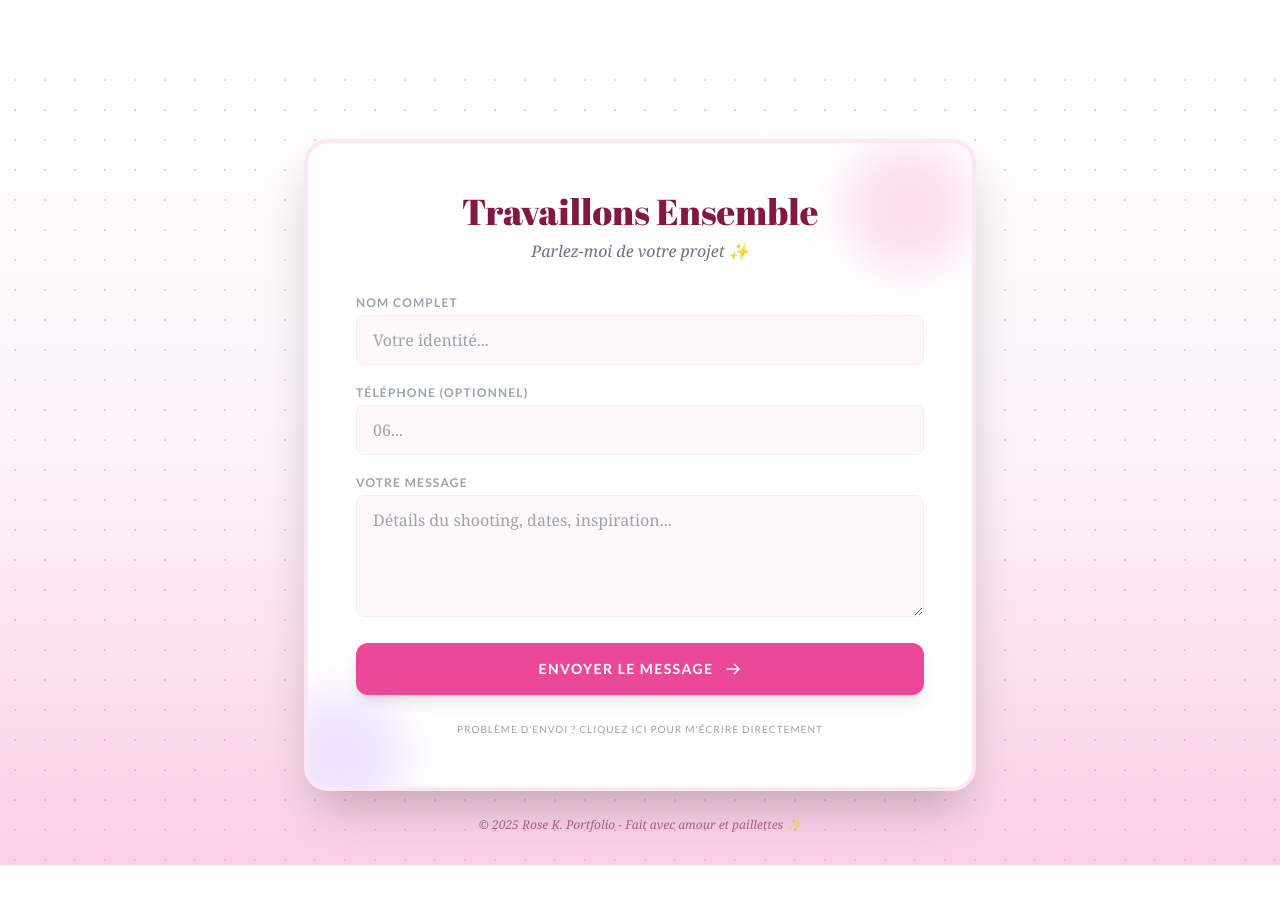
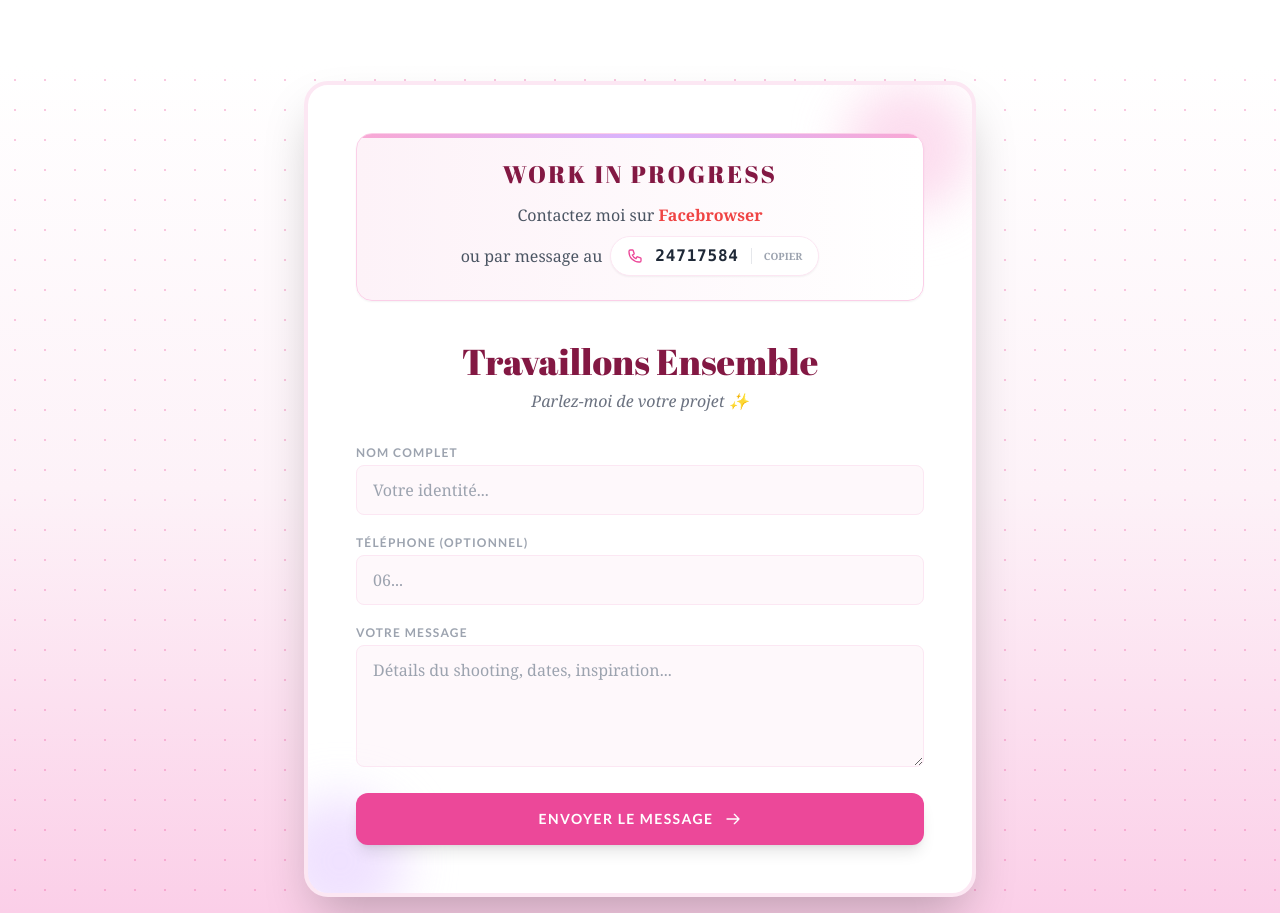
Before and after one commit to Nympheooo/Rose-Portfolio, a React (Vite) app: page / in a window 1280 px wide. Shown: the part 3460-4373 px from the top of the page. Before the commit the page ends 4325 px from the top, so only its background shows below. Built offline with nearby package versions, Linux system fonts and the light colour scheme; a web font is replaced by a local one.

Commit message:
feat: Add phone number copy functionality
Introduces a new "Work in Progress" banner and enables users to copy the provided phone number via a clipboard action. This enhances user experience by offering quick access to contact information.

```diff
--- a/components/ContactAI.tsx
+++ b/components/ContactAI.tsx
@@ -5,6 +5,7 @@ export const ContactAI: React.FC = () => {
   const [phone, setPhone] = useState('');
   const [message, setMessage] = useState('');
   const [submitted, setSubmitted] = useState(false);
+  const [copied, setCopied] = useState(false);
 
   // ---------------------------------------------------------
   // CONFIGURATION
@@ -25,6 +26,13 @@ export const ContactAI: React.FC = () => {
     setMessage('');
   };
 
+  const handleCopy = () => {
+      navigator.clipboard.writeText('24717584').then(() => {
+          setCopied(true);
+          setTimeout(() => setCopied(false), 2000);
+      });
+  };
+
   return (
     <div className="w-full max-w-2xl mx-auto bg-white p-8 md:p-12 shadow-2xl rounded-3xl border-4 border-pink-100 relative overflow-hidden">
         {/* Background Decorative Elements */}
@@ -32,6 +40,42 @@ export const ContactAI: React.FC = () => {
         <div className="absolute -bottom-8 -left-8 w-32 h-32 bg-purple-200 rounded-full mix-blend-multiply filter blur-xl opacity-70 animate-blob animation-delay-2000"></div>
 
       <div className="relative z-10">
+
+        {/* BANDEAU WORK IN PROGRESS */}
+        <div className="bg-gradient-to-r from-pink-50 to-white border border-pink-200 rounded-2xl p-6 mb-10 shadow-sm text-center relative overflow-hidden">
+            <div className="absolute top-0 left-0 w-full h-1 bg-gradient-to-r from-pink-300 via-purple-300 to-pink-300"></div>
+
+            <h3 className="font-display text-2xl text-pink-900 mb-3 uppercase tracking-widest">Work in Progress</h3>
+
+            <div className="text-gray-600 font-serif leading-relaxed space-y-2">
+                <p>
+                    Contactez moi sur <a href="https://facebrowser.gta.world/notanangel" target="_blank" rel="noreferrer" className="text-red-500 font-bold hover:text-red-600 hover:underline decoration-red-300 underline-offset-2 transition-all">Facebrowser</a>
+                </p>
+                <div className="flex flex-col md:flex-row items-center justify-center gap-2">
+                    <span>ou par message au</span>
+                    <div className="inline-flex items-center gap-3 bg-white px-4 py-1.5 rounded-full border border-pink-100 shadow-sm group hover:border-pink-300 transition-colors">
+                        <svg className="w-4 h-4 text-pink-500" fill="none" stroke="currentColor" viewBox="0 0 24 24"><path strokeLinecap="round" strokeLinejoin="round" strokeWidth="2" d="M3 5a2 2 0 012-2h3.28a1 1 0 01.948.684l1.498 4.493a1 1 0 01-.502 1.21l-2.257 1.13a11.042 11.042 0 005.516 5.516l1.13-2.257a1 1 0 011.21-.502l4.493 1.498a1 1 0 01.684.949V19a2 2 0 01-2 2h-1C9.716 21 3 14.284 3 6V5z"></path></svg>
+                        <span className="font-mono font-bold text-gray-800 tracking-wider">24717584</span>
+                        <div className="w-px h-4 bg-gray-200"></div>
+                        <button
+                            onClick={handleCopy}
+                            className="text-[10px] uppercase font-bold text-gray-400 hover:text-pink-600 transition-colors focus:outline-none"
+                            title="Copier le numéro"
+                        >
+                            {copied ? (
+                                <span className="text-green-500 flex items-center animate-in fade-in slide-in-from-left-1">
+                                    Copié
+                                    <svg className="w-3 h-3 ml-1" fill="none" stroke="currentColor" viewBox="0 0 24 24"><path strokeLinecap="round" strokeLinejoin="round" strokeWidth="2" d="M5 13l4 4L19 7"></path></svg>
+                                </span>
+                            ) : (
+                                "Copier"
+                            )}
+                        </button>
+                    </div>
+                </div>
+            </div>
+        </div>
+
         <h2 className="text-4xl font-display text-center text-pink-900 mb-2">Travaillons Ensemble</h2>
         <p className="text-center text-gray-500 font-serif italic mb-8">Parlez-moi de votre projet ✨</p>
 
@@ -110,13 +154,6 @@ export const ContactAI: React.FC = () => {
                 <span>Envoyer le message</span>
                 <svg className="w-4 h-4" fill="none" stroke="currentColor" viewBox="0 0 24 24"><path strokeLinecap="round" strokeLinejoin="round" strokeWidth="2" d="M14 5l7 7m0 0l-7 7m7-7H3"></path></svg>
             </button>
-
-            {/* Lien de secours */}
-            <div className="text-center mt-4">
-                <a href={`mailto:${DESTINATION_EMAIL}`} className="text-[10px] text-gray-400 hover:text-pink-500 uppercase tracking-widest border-b border-transparent hover:border-pink-300 transition-all pb-0.5">
-                    Problème d'envoi ? Cliquez ici pour m'écrire directement
-                </a>
-            </div>
             </form>
         )}
       </div>
```
